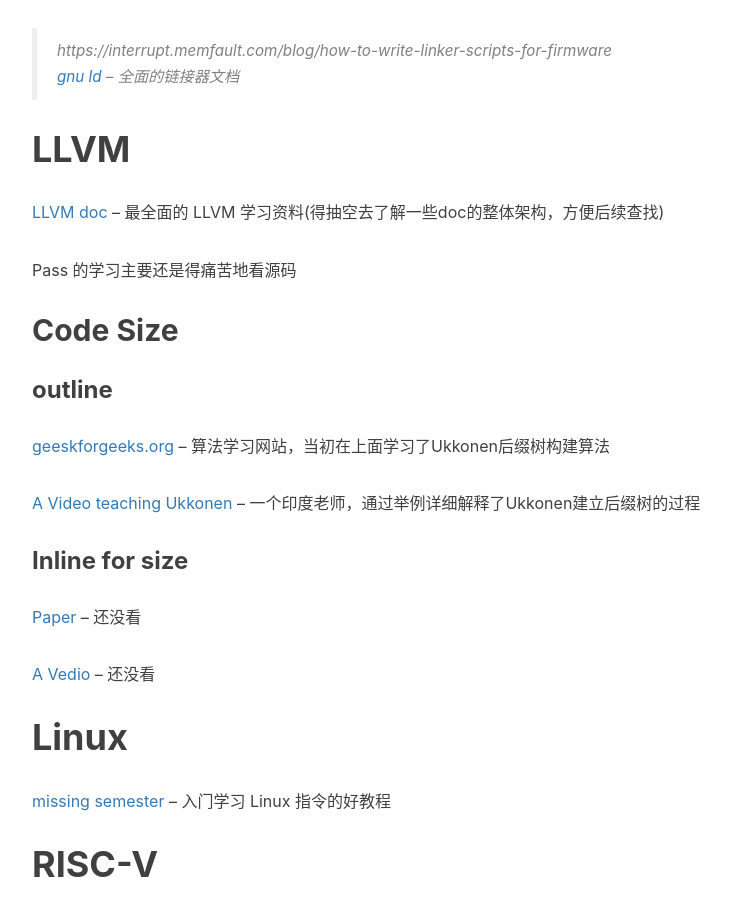
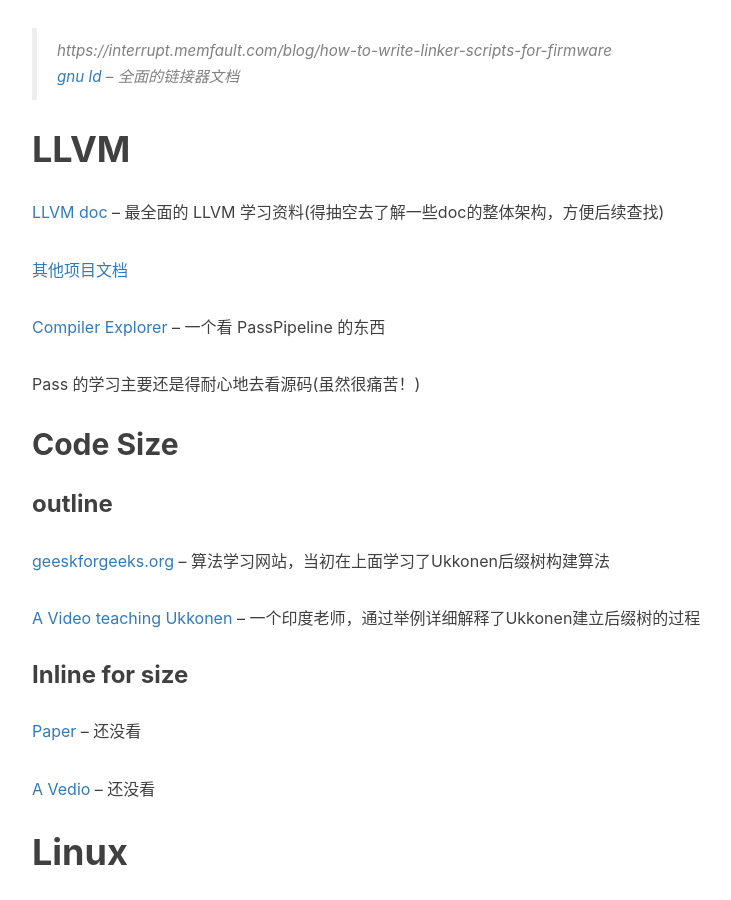
Before and after one commit to andrewW0210/andrewW0210.github.io, a Jekyll site: the page built from _posts/2023-11-17-compiler-documents.md, in a window 1280 px wide and 900 px high, scrolled down 1324 px. Shown: the whole window, without its empty margins (233-964 px from the left). Built offline with Jekyll 4.4.1, drawn with Linux system fonts in a browser that asks for light colours; nearby versions of some CDN libraries; comment, search, counter and statistics services are not loaded.

Commit message:
Learning documents collection updated.

```diff
--- a/_posts/2023-11-17-compiler-documents.md
+++ b/_posts/2023-11-17-compiler-documents.md
@@ -46,7 +46,11 @@
 
 [LLVM doc](https://llvm.org/docs/) -- 最全面的 LLVM 学习资料(得抽空去了解一些doc的整体架构，方便后续查找)
 
-Pass 的学习主要还是得痛苦地看源码
+[其他项目文档](https://releases.llvm.org/)
+
+[Compiler Explorer](https://godbolt.org/) -- 一个看 PassPipeline 的东西
+
+Pass 的学习主要还是得耐心地去看源码(虽然很痛苦！)
 
 ## Code Size
 
```
